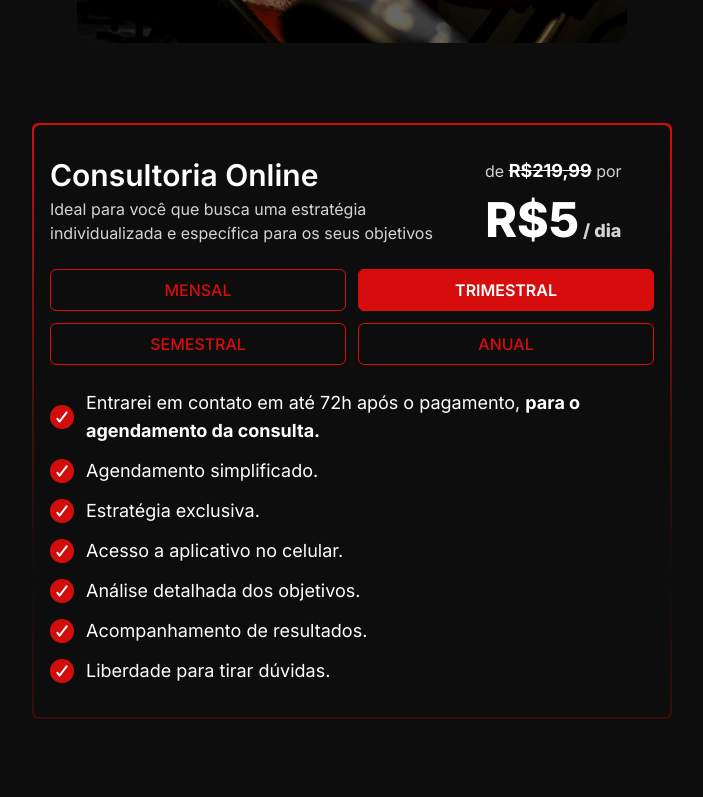
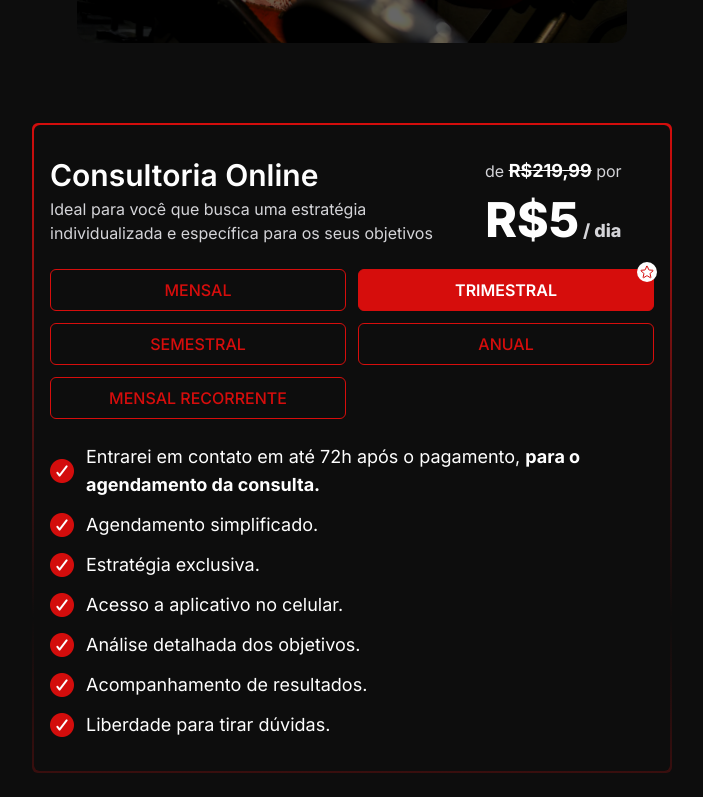
Before and after one commit to leafartech/premium_trainer, a Next.js app: page /consultoria-online in a window 1280 px wide. Shown: the part 2120-2917 px from the top of the page, without its empty margins (288-991 px from the left). Built offline with nearby package versions, Linux system fonts and the light colour scheme.

Commit message:
add new plan

```diff
--- a/src/app/consultoria-online/page.tsx
+++ b/src/app/consultoria-online/page.tsx
@@ -101,6 +101,7 @@ const ConsultoriaOnline = () => {
               'https://pay.kiwify.com.br/OUMHcR7',
               'https://pay.kiwify.com.br/aODJ8MF',
               'https://pay.kiwify.com.br/aODJ8MF',
+              'https://pay.kiwify.com.br/us6Pf1J',
             ]}
           />
         </Section>
--- a/src/app/consultoria-presencial/page.tsx
+++ b/src/app/consultoria-presencial/page.tsx
@@ -101,6 +101,7 @@ const ConsultoriaPresencial = () => {
               'https://pay.kiwify.com.br/y5ozQMc',
               'https://pay.kiwify.com.br/0LA5Vou',
               'https://pay.kiwify.com.br/YFvUtNu',
+              'https://pay.kiwify.com.br/tvrivJV',
             ]}
           />
         </Section>
--- a/src/components/PurchaseCard/index.tsx
+++ b/src/components/PurchaseCard/index.tsx
@@ -1,3 +1,4 @@
+import { StarIcon } from '@heroicons/react/24/outline'
 import Image from 'next/image'
 
 interface PurchaseCardProps {
@@ -46,32 +47,47 @@ const PurchaseCard = ({
         {hrefList.length > 1 ? (
           <div className="grid grid-cols-2 gap-3">
             <a
+              target="_blank"
               href={`${hrefList[0]}`}
               className="text-center rounded-md hover:bg-brandRed-500 hover:text-white hover:font-semibold border border-brandRed-500 py-2 text-brandRed-500 font-medium uppercase"
             >
               mensal
             </a>
             <a
+              target="_blank"
               href={`${hrefList[1]}`}
-              className="text-center rounded-md bg-brandRed-500 text-white font-semibold border border-brandRed-500 py-2 uppercase"
+              className="text-center rounded-md bg-brandRed-500 text-white font-semibold border border-brandRed-500 py-2 uppercase relative"
             >
+              <span className="absolute -top-2 -right-1 bg-brandWhite rounded-full w-5 h-5 flex justify-center items-center">
+                <StarIcon className="h-4 w-4 text-brandRed-500" />
+              </span>
               trimestral
             </a>
             <a
+              target="_blank"
               href={`${hrefList[2]}`}
               className="text-center rounded-md hover:bg-brandRed-500 hover:text-white hover:font-semibold border border-brandRed-500 py-2 text-brandRed-500 font-medium uppercase"
             >
               semestral
             </a>
             <a
+              target="_blank"
               href={`${hrefList[3]}`}
               className="text-center rounded-md hover:bg-brandRed-500 hover:text-white hover:font-semibold border border-brandRed-500 py-2 text-brandRed-500 font-medium uppercase"
             >
               anual
             </a>
+            <a
+              target="_blank"
+              href={`${hrefList[4]}`}
+              className="text-center rounded-md hover:bg-brandRed-500 hover:text-white hover:font-semibold border border-brandRed-500 py-2 text-brandRed-500 font-medium uppercase"
+            >
+              Mensal Recorrente
+            </a>
           </div>
         ) : (
           <a
+            target="_blank"
             href={hrefList[0]}
             className="btn-shadow block bg-brandRed-500 w-full rounded-md text-center uppercase text-brandWhite py-3 font-bold"
           >
```
